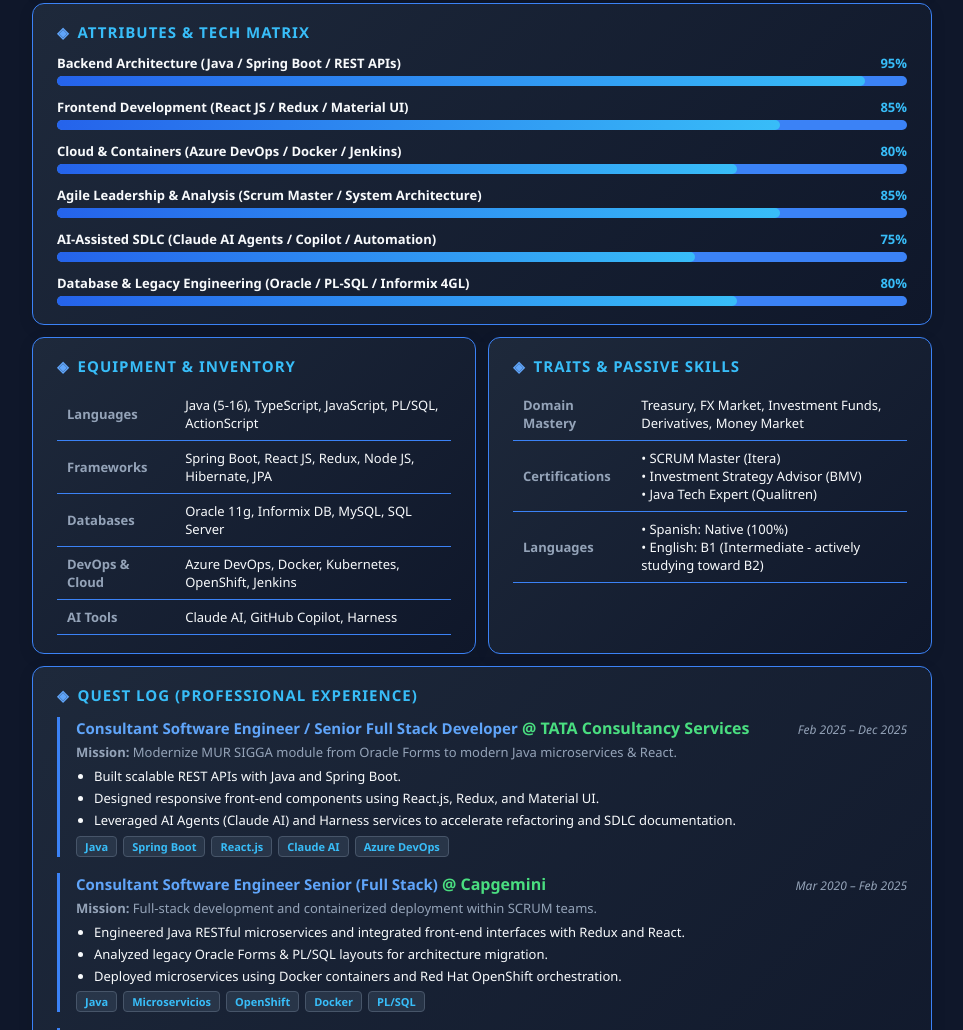
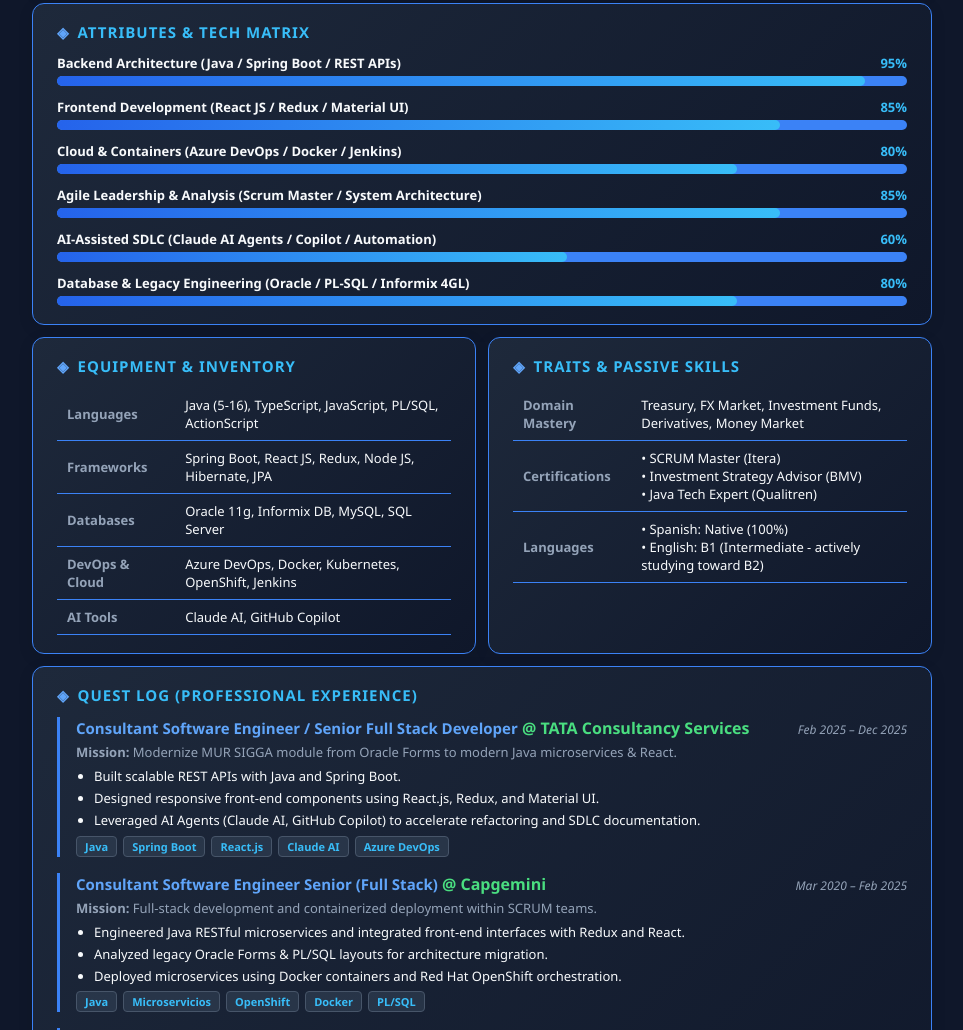
Before and after one commit to marcabner/marcabner.github.io, a plain HTML site: page index.html in a window 1280 px wide. Shown: the part 494-1524 px from the top of the page, without its empty margins (158-1121 px from the left). Drawn offline with Linux system fonts and the light colour scheme.

Commit message:
Update index.html

```diff
--- a/index.html
+++ b/index.html
@@ -509,9 +509,9 @@
         <div class="stat-info">
           <span class="stat-name lang-es">Ingeniería Asistida por IA (Agentes Claude AI / Copilot / Automatización)</span>
           <span class="stat-name lang-en">AI-Assisted SDLC (Claude AI Agents / Copilot / Automation)</span>
-          <span class="stat-value">75%</span>
+          <span class="stat-value">60%</span>
         </div>
-        <div class="bar-bg"><div class="bar-fill" style="width: 75%;"></div></div>
+        <div class="bar-bg"><div class="bar-fill" style="width: 60%;"></div></div>
       </div>
 
       <div class="stat-row">
@@ -552,7 +552,7 @@
         </tr>
         <tr>
           <td><span class="lang-es">Herramientas IA</span><span class="lang-en">AI Tools</span></td>
-          <td>Claude AI, GitHub Copilot, Harness</td>
+          <td>Claude AI, GitHub Copilot</td>
         </tr>
       </table>
     </div>
@@ -612,12 +612,12 @@
       <ul class="quest-bullets lang-es">
         <li>Construcción de APIs REST escalables con Java y Spring Boot.</li>
         <li>Diseño de componentes frontend responsivos utilizando React.js, Redux y Material UI.</li>
-        <li>Uso de Agentes de IA (Claude AI) y servicios de Harness para acelerar la refactorización y documentación del SDLC.</li>
+        <li>Uso de Agentes de IA (Claude AI, GitHub Copilot) para acelerar la refactorización y documentación del SDLC.</li>
       </ul>
       <ul class="quest-bullets lang-en">
         <li>Built scalable REST APIs with Java and Spring Boot.</li>
         <li>Designed responsive front-end components using React.js, Redux, and Material UI.</li>
-        <li>Leveraged AI Agents (Claude AI) and Harness services to accelerate refactoring and SDLC documentation.</li>
+        <li>Leveraged AI Agents (Claude AI, GitHub Copilot) to accelerate refactoring and SDLC documentation.</li>
       </ul>
 
       <div class="tech-tags">
```
